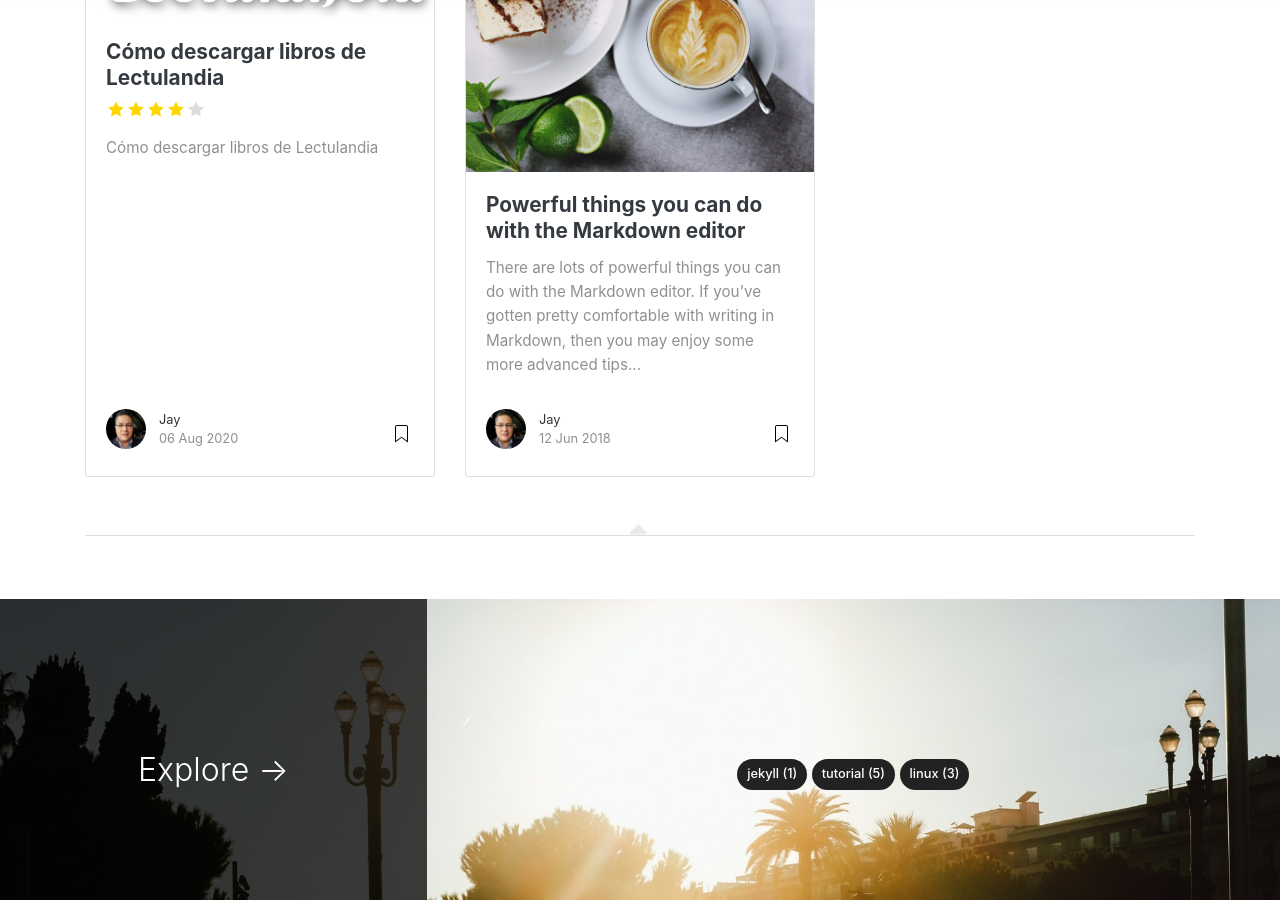
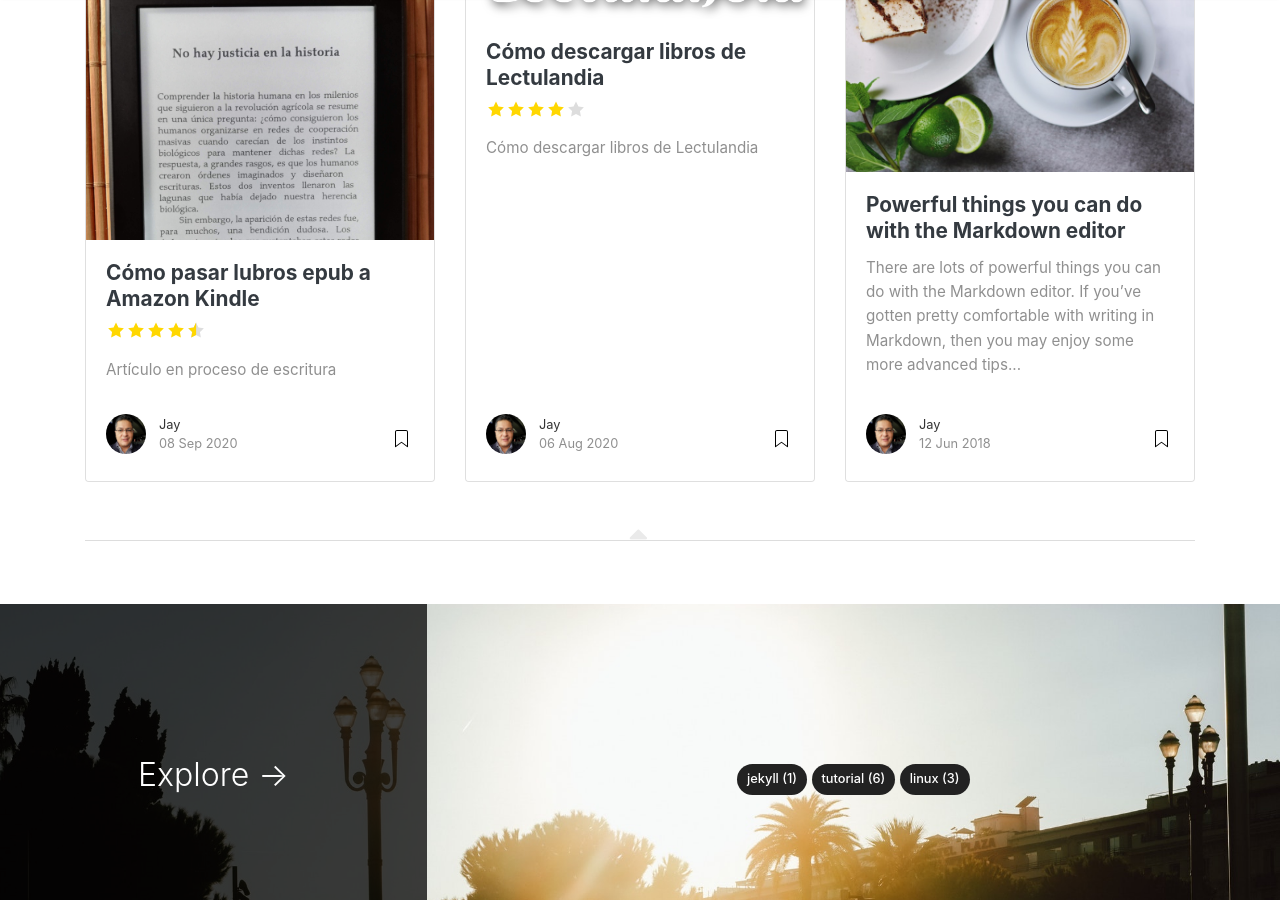
Before and after one commit to jmontoyac/tecniablog, a Jekyll site: the page built from index.html, in a window 1280 px wide and 900 px high, scrolled down 1140 px. Built offline with Jekyll 4.4.1, drawn with Linux system fonts in a browser that asks for light colours; nearby versions of some CDN libraries; the list of posts is cut into pages by our own code.

```diff
--- /dev/null
+++ b/_posts/2020-09-08-llevar-epub-a-kindle.md
@@ -0,0 +1,12 @@
+---
+layout: post
+title:  "Cómo pasar lubros epub a Amazon Kindle"
+author: jay
+categories: [ tutorial ]
+image: assets/images/kindle.jpg
+featured: false
+hidden: false
+rating: 4.5
+---
+
+# Artículo en proceso de escritura
```
Also changed, not shown: _posts/2020-08-06-descargar-libros-de-Lectulandia.md (+29 -4 lines), assets/images/Screenshot from 2020-09-08 09-37-57.png (added), assets/images/kindle.jpg (added), assets/images/lectulandia10.png (added), assets/images/lectulandia6.png (added), assets/images/lectulandia7.png (added), assets/images/lectulandia8.png (added), assets/images/lectulandia9.png (added).
